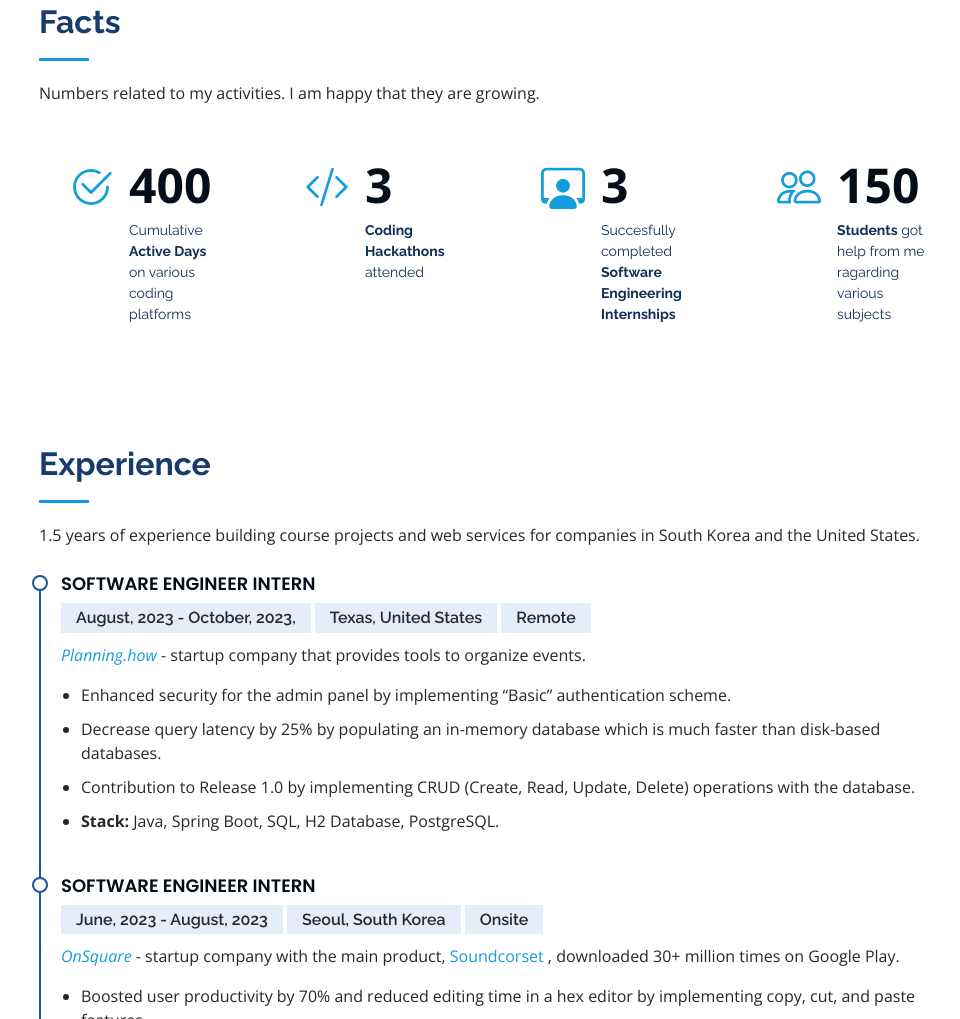
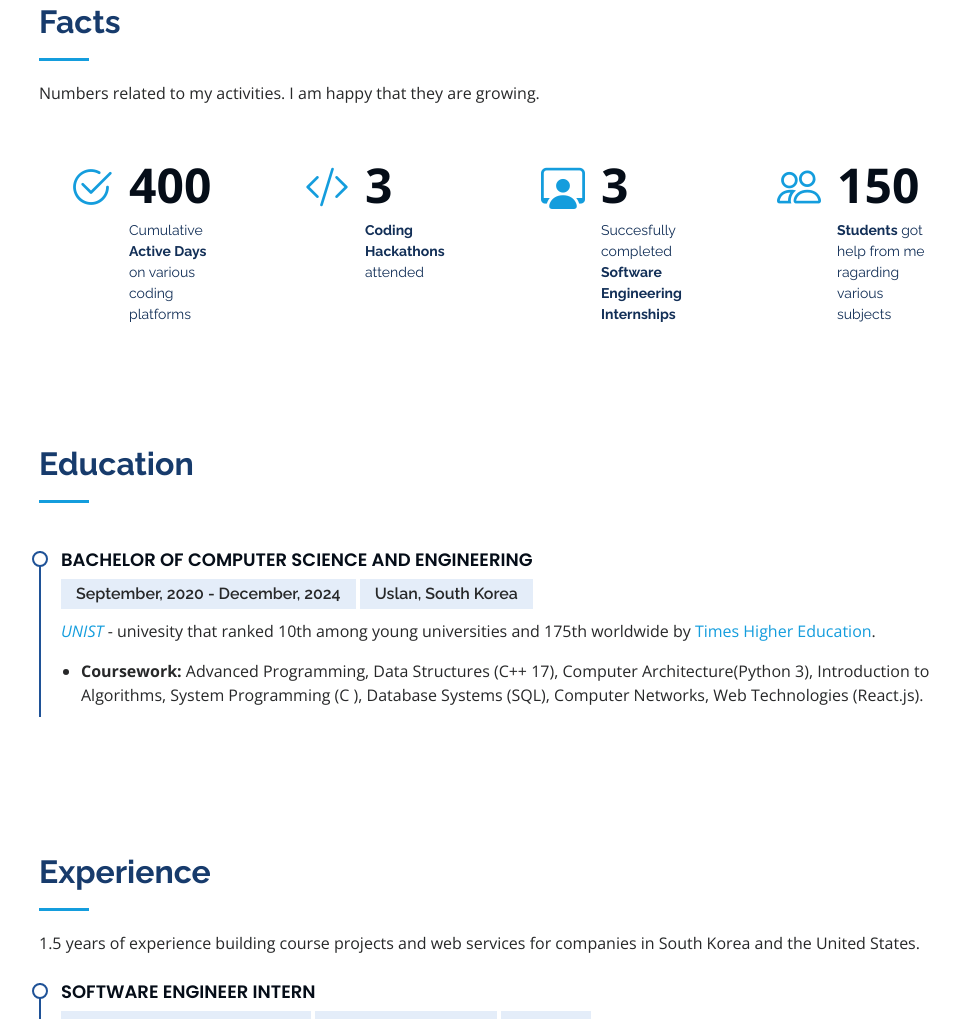
Before and after one commit to AibekMinbaev/AibekMinbaev.github.io, a plain HTML site: page index.html in a window 1280 px wide. Shown: the part 597-1616 px from the top of the page, without its empty margins (291-1251 px from the left). Drawn offline with nearby package versions, Linux system fonts and the light colour scheme.

Commit message:
Added education section

```diff
--- a/index.html
+++ b/index.html
@@ -42,6 +42,7 @@
         <ul>
           <li><a href="#about" class="nav-link scrollto"><i class="bx bx-user"></i> <span>About</span></a></li>
           <li><a href="#facts" class="nav-link scrollto"><i class="bi bi-lightbulb"></i> <span>Facts</span></a></li>
+          <li><a href="#education" class="nav-link scrollto"><i class="bi bi-journal"></i> <span>Education</span></a></li>
           <li><a href="#resume" class="nav-link scrollto"><i class="bx bx-file-blank"></i> <span>Experience</span></a></li>
           <li><a href="#skills" class="nav-link scrollto"><i class="bx bx-code"></i> <span>Skills</span></a></li>
           <li><a href="#portfolio" class="nav-link scrollto"><i class="bx bx-book-content"></i> <span>Projects</span></a></li>
@@ -146,6 +147,32 @@
 
       </div>
     </section><!-- End Facts Section -->
+
+     <!-- ======= Education Section ======= -->
+     <section id="education" class="resume">
+      <div class="container">
+
+        <div class="section-title">
+          <h2>Education</h2>
+        </div>
+
+        <div>
+          <!-- <div class="col-lg-6" data-aos="fade-up" data-aos-delay="100"> -->
+            <div class="resume-item">
+              <h4>Bachelor of Computer Science and Engineering</h4>
+              <h5>September, 2020 - December, 2024 </h5> <h5>Uslan, South Korea</h5>
+              <p><a href="https://www.unist.ac.kr/" target="_blank"><em>UNIST</em></a> - univesity that ranked 10th among young universities and 175th worldwide by <a href="https://www.timeshighereducation.com/world-university-rankings/ulsan-national-institute-science-and-technology-unist" target="_blank">Times Higher Education</a>.</p>
+              <ul>
+                <li><strong>Coursework: </strong>Advanced Programming, Data Structures (C++ 17), Computer Architecture(Python 3), Introduction to Algorithms,
+                  System Programming (C ), Database Systems (SQL), Computer Networks, Web Technologies (React.js).</li>
+              </ul>
+            </div>
+          <!-- </div> -->
+        </div>
+
+      </div>
+    </section><!-- End Experience Section -->
+
 
     <!-- ======= Experience Section ======= -->
     <section id="resume" class="resume">
```
